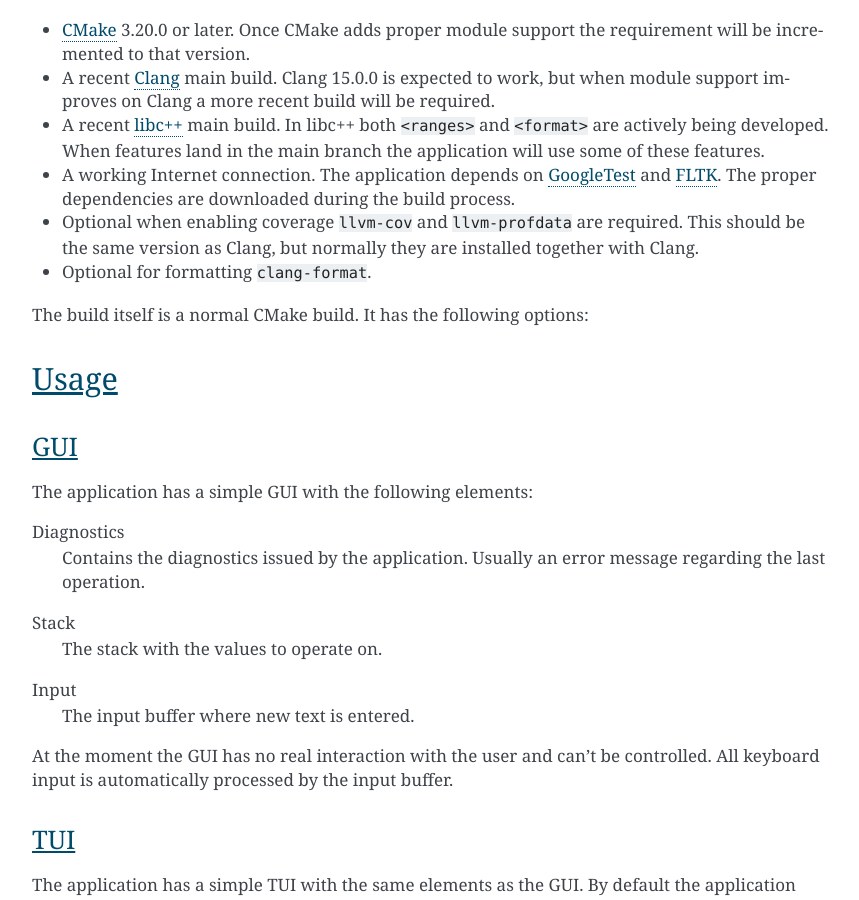
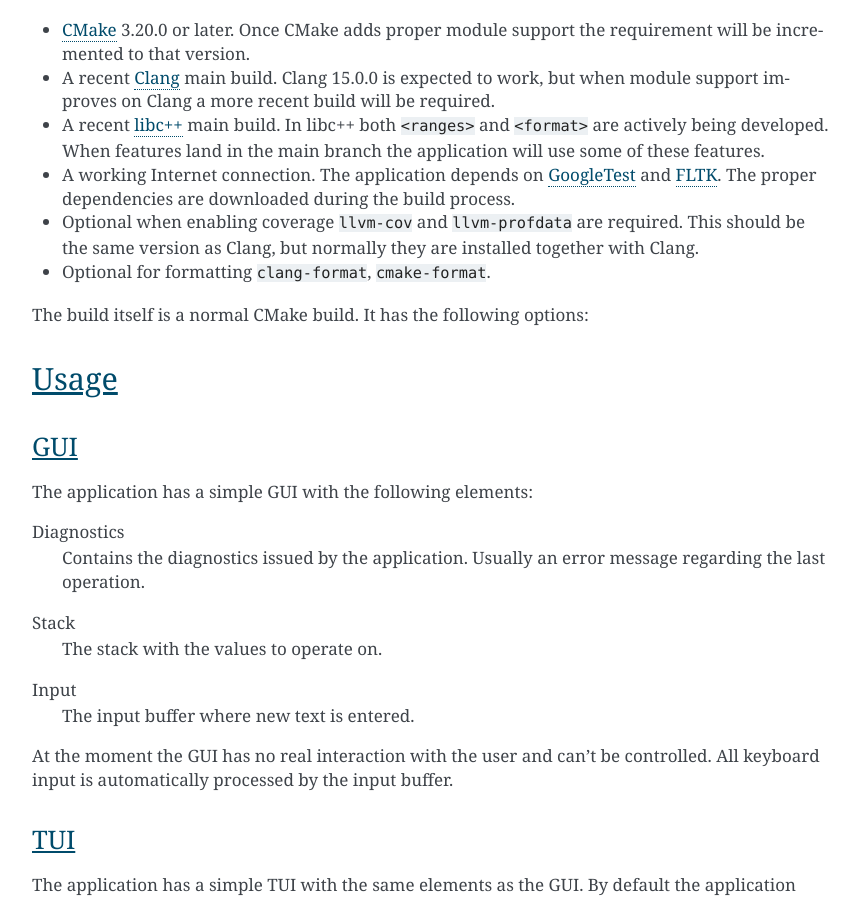
Before and after one commit to mordante/rpn, a Sphinx documentation site: the page built from doc/index.rst, in a window 1280 px wide and 900 px high, scrolled down 794 px. Shown: the whole window, without its empty margins (168-1027 px from the left). Built offline with Sphinx 7.4.7, drawn with Linux system fonts in a browser that asks for light colours.

Commit message:
Adds cmake-format.
Adds both a script and a cmake target.

```diff
--- a/doc/index.rst
+++ b/doc/index.rst
@@ -38,7 +38,7 @@ In order to build the application the following dependencies are required:
 * Optional when enabling coverage ``llvm-cov`` and ``llvm-profdata`` are
   required. This should be the same version as Clang, but normally they are
   installed together with Clang.
-* Optional for formatting ``clang-format``.
+* Optional for formatting ``clang-format``, ``cmake-format``.
 
 The build itself is a normal CMake build. It has the following options:
 
```
Also changed, not shown: 2 other files.
